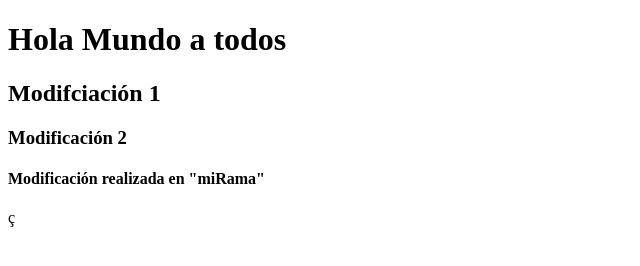
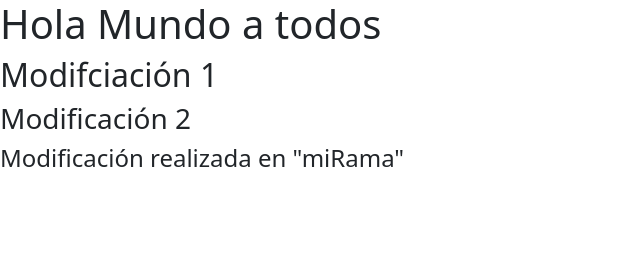
Before and after one commit to JoseNarvaezUT/Ej-Git01, a plain HTML site: page index.html in a window 1280 px wide. Shown: the whole page, without its empty margins (0-640 px from the left). Drawn offline with nearby package versions, Linux system fonts and the light colour scheme.

Commit message:
Agregamos bootstrap y console

```diff
--- a/index.html
+++ b/index.html
@@ -5,15 +5,16 @@
     <meta http-equiv="X-UA-Compatible" content="IE=edge">
     <meta name="viewport" content="width=device-width, initial-scale=1.0">
     <title>EjemploGit01</title>
+    <link href="https://cdn.jsdelivr.net/npm/bootstrap@5.0.1/dist/css/bootstrap.min.css" rel="stylesheet" integrity="sha384-+0n0xVW2eSR5OomGNYDnhzAbDsOXxcvSN1TPprVMTNDbiYZCxYbOOl7+AMvyTG2x" crossorigin="anonymous">
 </head>
 <body>
     <h1>Hola Mundo a todos</h1>
     <h2>Modifciación 1</h2>
     <h3>Modificación 2</h3>
-    <h4>Modificación realizada en "miRama"</h4>ç
+    <h4>Modificación realizada en "miRama"</h4>
 
     <script>
-        alert("Hola a todos");
+        console.log("Prueba de pagina")
     </script>
 </body>
 </html>
```
